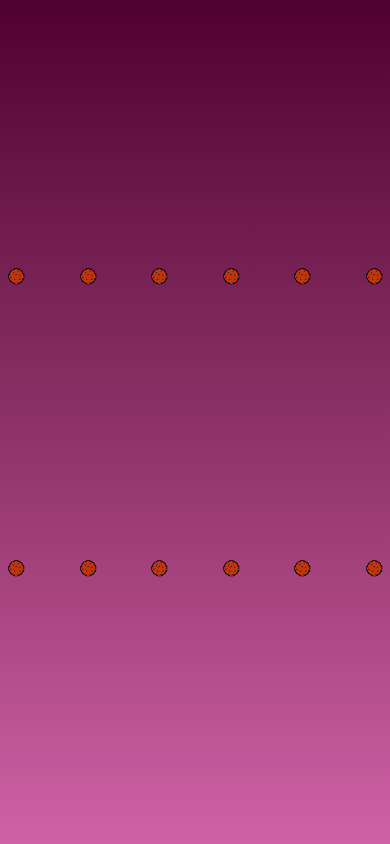
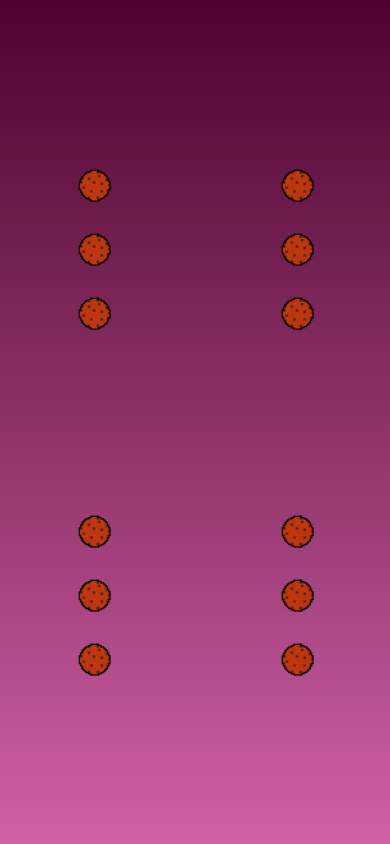
Before and after one commit to benaka17/Anniversary, a plain HTML site: page index.html in a window 390 px wide. Shown: the top 844 px of the page. Drawn offline with nearby package versions, Linux system fonts and the light colour scheme; a web font is replaced by a local one.

Commit message:
optimzed for mobile

```diff
--- a/index.html
+++ b/index.html
@@ -39,21 +39,21 @@
 
     <!-- Cookies Grid -->
     <div class="h-screen flex flex-col justify-evenly">
-        <div class="flex flex-row justify-between">
-            <img src="static/cookie1.png" alt="Cookie" class="w-1/12" id="cookie1">
-            <img src="static/cookie1.png" alt="Cookie" class="w-1/12" id="cookie2">
-            <img src="static/cookie1.png" alt="Cookie" class="w-1/12" id="cookie3">
-            <img src="static/cookie1.png" alt="Cookie" class="w-1/12" id="cookie4">
-            <img src="static/cookie1.png" alt="Cookie" class="w-1/12" id="cookie5">
-            <img src="static/cookie1.png" alt="Cookie" class="w-1/12" id="cookie6">
+        <div class="grid grid-cols-2 sm:grid-cols-6 gap-x-4 justify-items-center">
+            <img src="static/cookie1.png" alt="Cookie" class="w-16 sm:w-24" id="cookie1">
+            <img src="static/cookie1.png" alt="Cookie" class="w-16 sm:w-24" id="cookie2">
+            <img src="static/cookie1.png" alt="Cookie" class="w-16 sm:w-24" id="cookie3">
+            <img src="static/cookie1.png" alt="Cookie" class="w-16 sm:w-24" id="cookie4">
+            <img src="static/cookie1.png" alt="Cookie" class="w-16 sm:w-24" id="cookie5">
+            <img src="static/cookie1.png" alt="Cookie" class="w-16 sm:w-24" id="cookie6">
         </div>
-        <div class="flex flex-row justify-between">
-            <img src="static/cookie1.png" alt="Cookie" class="w-1/12" id="cookie7">
-            <img src="static/cookie1.png" alt="Cookie" class="w-1/12" id="cookie8">
-            <img src="static/cookie1.png" alt="Cookie" class="w-1/12" id="cookie9">
-            <img src="static/cookie1.png" alt="Cookie" class="w-1/12" id="cookie10">
-            <img src="static/cookie1.png" alt="Cookie" class="w-1/12" id="cookie11">
-            <img src="static/cookie1.png" alt="Cookie" class="w-1/12" id="cookie12">
+        <div class="grid grid-cols-2 sm:grid-cols-6 gap-x-4 justify-items-center">
+            <img src="static/cookie1.png" alt="Cookie" class="w-16 sm:w-24" id="cookie7">
+            <img src="static/cookie1.png" alt="Cookie" class="w-16 sm:w-24" id="cookie8">
+            <img src="static/cookie1.png" alt="Cookie" class="w-16 sm:w-24" id="cookie9">
+            <img src="static/cookie1.png" alt="Cookie" class="w-16 sm:w-24" id="cookie10">
+            <img src="static/cookie1.png" alt="Cookie" class="w-16 sm:w-24" id="cookie11">
+            <img src="static/cookie1.png" alt="Cookie" class="w-16 sm:w-24" id="cookie12">
         </div>
     </div>
 
@@ -80,12 +80,54 @@
         const closeModal = document.getElementById("closeModal");
 
         const quotes = [
-            "Quote 1", "Quote 2", "Quote 3", "Quote 4", "Quote 5", "Quote 6", "Quote 7", "Quote 8",
-            "Quote 9", "Quote 10", "Quote 11", "Quote 12", "Quote 13", "Quote 14", "Quote 15", "Quote 16",
-            "Quote 17", "Quote 18", "Quote 19", "Quote 20", "Quote 21", "Quote 22", "Quote 23", "Quote 24",
-            "Quote 25", "Quote 26", "Quote 27", "Quote 28", "Quote 29", "Quote 30", "Quote 31", "Quote 32",
-            "Quote 33", "Quote 34", "Quote 35", "Quote 36", "Quote 37", "Quote 38", "Quote 39", "Quote 40",
-            "Quote 41", "Quote 42", "Quote 43", "Quote 44", "Quote 45", "Quote 46", "Quote 47", "Quote 48"
+            "Quote 1",
+            "Quote 2",
+            "Quote 3",
+            "Quote 4",
+            "Quote 5",
+            "Quote 6",
+            "Quote 7",
+            "Quote 8",
+            "Quote 9",
+            "Quote 10",
+            "Quote 11",
+            "Quote 12",
+            "Quote 13",
+            "Quote 14",
+            "Quote 15",
+            "Quote 16",
+            "Quote 17",
+            "Quote 18",
+            "Quote 19",
+            "Quote 20",
+            "Quote 21",
+            "Quote 22",
+            "Quote 23",
+            "Quote 24",
+            "Quote 25",
+            "Quote 26",
+            "Quote 27",
+            "Quote 28",
+            "Quote 29",
+            "Quote 30",
+            "Quote 31",
+            "Quote 32",
+            "Quote 33",
+            "Quote 34",
+            "Quote 35",
+            "Quote 36",
+            "Quote 37",
+            "Quote 38",
+            "Quote 39",
+            "Quote 40",
+            "Quote 41",
+            "Quote 42",
+            "Quote 43",
+            "Quote 44",
+            "Quote 45",
+            "Quote 46",
+            "Quote 47",
+            "Quote 48"
         ];
 
         let quoteIndex = 0;
```
Also changed, not shown: 1 other file.
